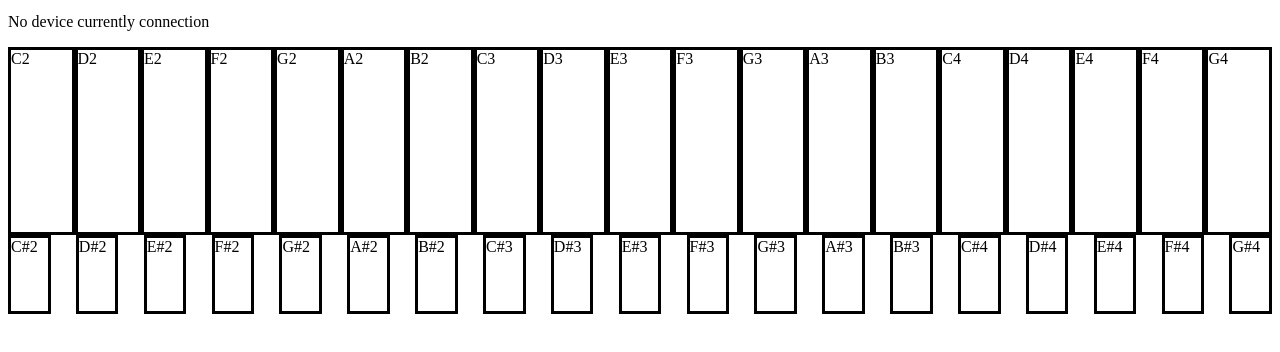
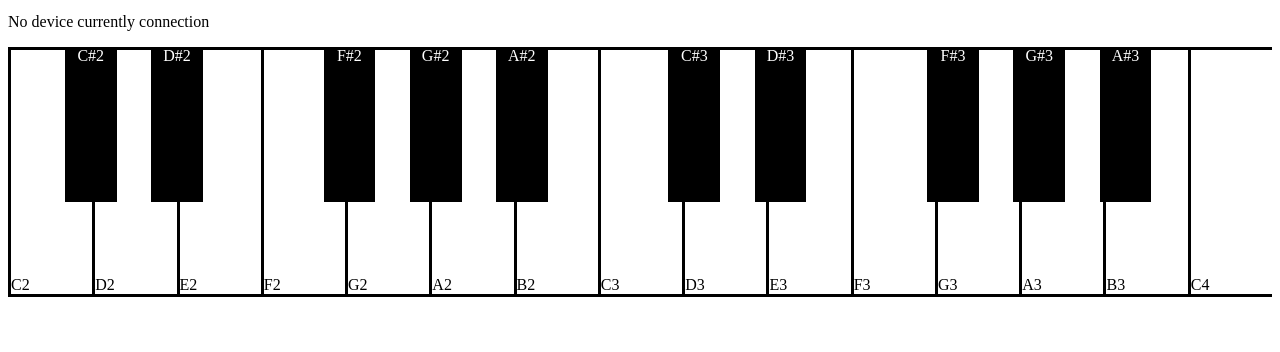
Before and after one commit to johngarrett/midi-playground, a plain HTML site: page index.html in a window 1280 px wide. Shown: the part 58-410 px from the top of the page. Drawn offline with Linux system fonts and the light colour scheme.

Commit message:
add janky key overlays

```diff
--- a/index.html
+++ b/index.html
@@ -33,31 +33,22 @@
         <div class="white-key" id="key-A3">A3</div>
         <div class="white-key" id="key-B3">B3</div>
         <div class="white-key" id="key-C4">C4</div>
-        <div class="white-key" id="key-D4">D4</div>
-        <div class="white-key" id="key-E4">E4</div>
-        <div class="white-key" id="key-F4">F4</div>
-        <div class="white-key" id="key-G4">G4</div>
     </section>
     <section id="black-piano-keys">
         <div class="black-key" id="key-C#2">C#2</div>
         <div class="black-key" id="key-D#2">D#2</div>
-        <div class="black-key" id="key-E#2">E#2</div>
+        <div class="black-key hidden" id="key-E#2">E#2</div>
         <div class="black-key" id="key-F#2">F#2</div>
         <div class="black-key" id="key-G#2">G#2</div>
         <div class="black-key" id="key-A#2">A#2</div>
-        <div class="black-key" id="key-B#2">B#2</div>
+        <div class="black-key hidden" id="key-B#2">B#2</div>
         <div class="black-key" id="key-C#3">C#3</div>
         <div class="black-key" id="key-D#3">D#3</div>
-        <div class="black-key" id="key-E#3">E#3</div>
+        <div class="black-key hidden" id="key-E#3">E#3</div>
         <div class="black-key" id="key-F#3">F#3</div>
         <div class="black-key" id="key-G#3">G#3</div>
         <div class="black-key" id="key-A#3">A#3</div>
-        <div class="black-key" id="key-B#3">B#3</div>
-        <div class="black-key" id="key-C#4">C#4</div>
-        <div class="black-key" id="key-D#4">D#4</div>
-        <div class="black-key" id="key-E#4">E#4</div>
-        <div class="black-key" id="key-F#4">F#4</div>
-        <div class="black-key" id="key-G#4">G#4</div>
+        <div class="black-key hidden" id="key-B#3">B#3</div>
     </section>
     </div>
   <div id="midi-boxes">
--- a/style.css
+++ b/style.css
@@ -35,47 +35,41 @@ tt {
     grid-template-columns: repeat(auto-fit, minmax(10px, 1fr));
     grid-template-rows: 1fr;
     gap: 0;
+    height: 120px; /* temporary */
 }
 
 #black-piano-keys {
     display: grid;
-    grid-template-columns: repeat(auto-fit, minmax(10px, 1fr));
+    grid-template-columns: repeat(auto-fit, minmax(10px, .2fr));
     grid-template-rows: 1fr;
-    grid-column-start: 2;
-    gap: calc(2%);
+    gap: calc(0%);
     z-index: 1;
+    margin-left: calc(4.5%);
+    margin-top: -120px;
+}
+
+.hidden {
+  opacity: 0;
 }
 
 .white-key {
     border-style: solid;
+    border-right: none;
     aspect-ratio: 1 / 3;
     transition: all 0.5s ease-out;
+    text-align: center;
+    display: flex;
+    align-items: flex-end;
 }
 .black-key {
-    border-style: solid;
-    aspect-ratio: 1 / 2;
+    aspect-ratio: 1 / 3;
     transition: all 0.5s ease-out;
+    background-color: black;
+    height: 60%;
+    color: white;
+    text-align: center;
 }
 
 .selected {
     background-color: red;
 }
-
-#midi-data {
-  position:relative; overflow:scroll;
-  height: 300px;
-  background:transparentize(white,0.1);
-    border:10px solid transparentize($purple,0.3);
-  ul {
-    position:absolute; left:0px; bottom:0px;
-    padding:1em;
-    li {
-      padding:0.2em 0.2em 0.2em 1em;
-      font-size:1.6em;
-      font-family: monospace;
-        color:$purple;
-        animation:flash 0.5s;
-        &:before {content:"> "; margin-left:-1em;}
-      }
-    }
-  }
```
